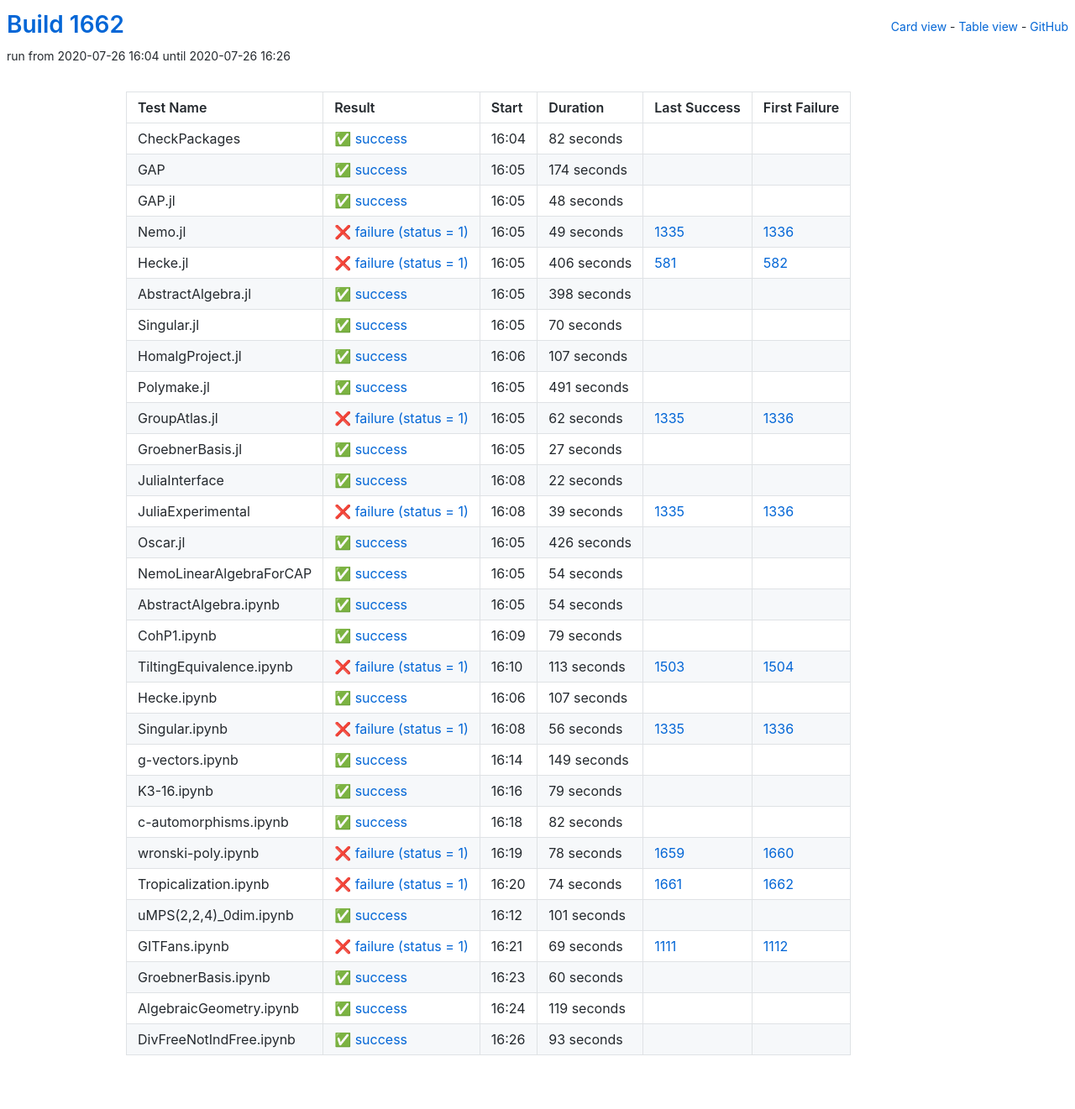
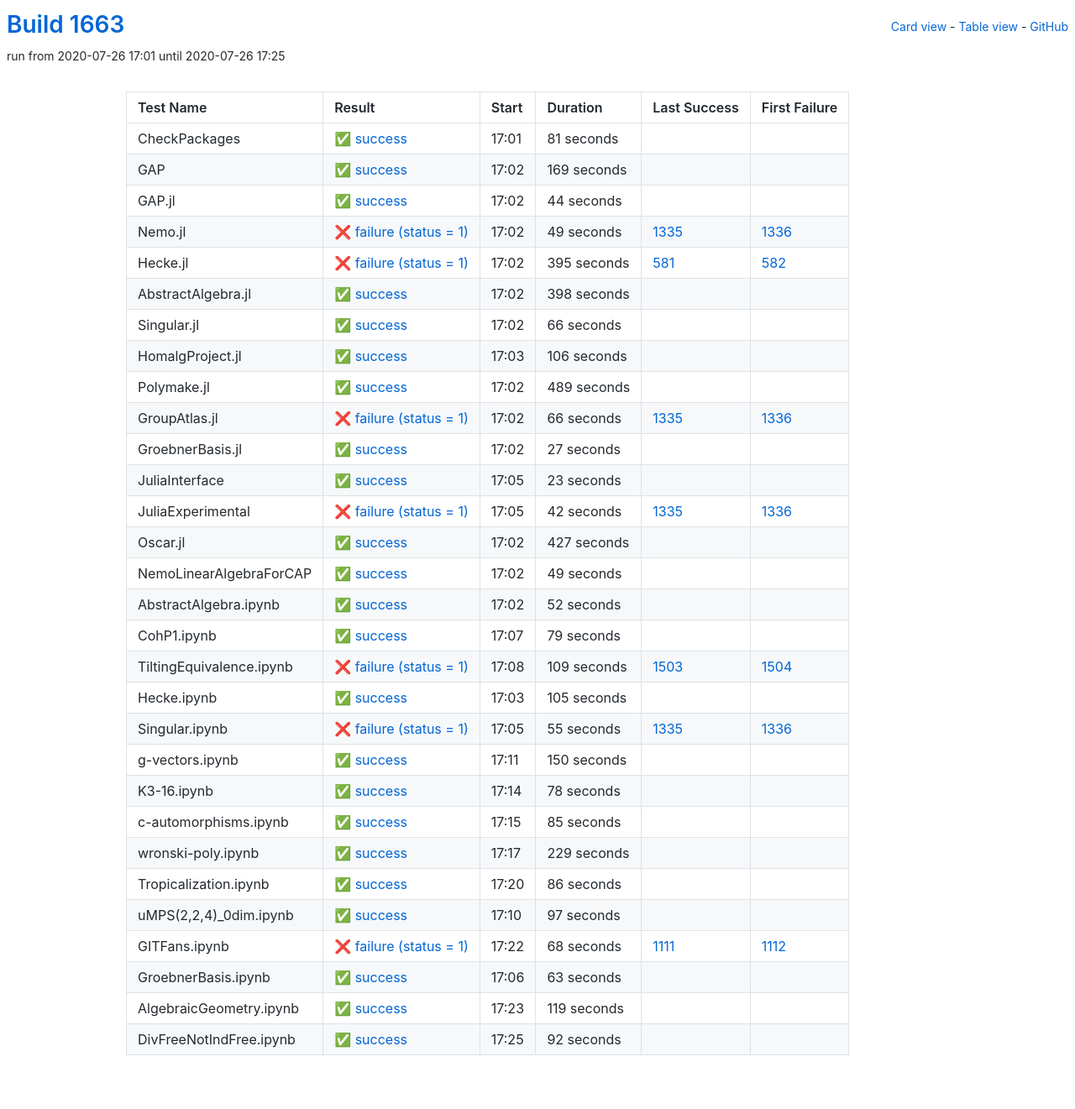
Before and after one commit to oscar-system/oscar-ci-status-1.4, a Jekyll site: the page built from table.html, in a window 1280 px wide. Shown: the whole page at 84% size. Built offline with Jekyll 4.4.1, drawn with Linux system fonts in a browser that asks for light colours.

Commit message:
Build #1663

```diff
--- a/_data/ci.yml
+++ b/_data/ci.yml
@@ -1,6 +1,6 @@
 ---
-build: 1662
-build_url: https://oscarci.mathematik.uni-kl.de/job/oscar-julia-1.4/1662/
+build: 1663
+build_url: https://oscarci.mathematik.uni-kl.de/job/oscar-julia-1.4/1663/
 job: oscar-julia-1.4
 organization: oscar-system
 repo: oscar-ci-status-1.4
@@ -8,44 +8,44 @@ repourl: https://github.com/oscar-system/oscar-ci-status-1.4
 tests:
 - name: CheckPackages
   id: checkpackages
-  log: https://oscarci.mathematik.uni-kl.de/job/oscar-julia-1.4/1662/artifact/logs/build-1662/CheckPackages.log
-  start: 2020-07-26 16:04
+  log: https://oscarci.mathematik.uni-kl.de/job/oscar-julia-1.4/1663/artifact/logs/build-1663/CheckPackages.log
+  start: 2020-07-26 17:01
   success: true
   exitcode: 0
   status: success
-  duration: 82
+  duration: 81
   last_success: false
   last_success_url:
   first_failure: false
   first_failure_url:
 - name: GAP
   id: gap
-  log: https://oscarci.mathematik.uni-kl.de/job/oscar-julia-1.4/1662/artifact/logs/build-1662/GAP.log
-  start: 2020-07-26 16:05
+  log: https://oscarci.mathematik.uni-kl.de/job/oscar-julia-1.4/1663/artifact/logs/build-1663/GAP.log
+  start: 2020-07-26 17:02
   success: true
   exitcode: 0
   status: success
-  duration: 174
+  duration: 169
   last_success: false
   last_success_url:
   first_failure: false
   first_failure_url:
 - name: GAP.jl
   id: gap-jl
-  log: https://oscarci.mathematik.uni-kl.de/job/oscar-julia-1.4/1662/artifact/logs/build-1662/GAP.jl.log
-  start: 2020-07-26 16:05
+  log: https://oscarci.mathematik.uni-kl.de/job/oscar-julia-1.4/1663/artifact/logs/build-1663/GAP.jl.log
+  start: 2020-07-26 17:02
   success: true
   exitcode: 0
   status: success
-  duration: 48
+  duration: 44
   last_success: false
   last_success_url:
   first_failure: false
   first_failure_url:
 - name: Nemo.jl
   id: nemo-jl
-  log: https://oscarci.mathematik.uni-kl.de/job/oscar-julia-1.4/1662/artifact/logs/build-1662/Nemo.jl.log
-  start: 2020-07-26 16:05
+  log: https://oscarci.mathematik.uni-kl.de/job/oscar-julia-1.4/1663/artifact/logs/build-1663/Nemo.jl.log
+  start: 2020-07-26 17:02
   success: false
   exitcode: 1
   status: failure
@@ -56,20 +56,20 @@ tests:
   first_failure_url: https://oscarci.mathematik.uni-kl.de/job/oscar-julia-1.4/1336/
 - name: Hecke.jl
   id: hecke-jl
-  log: https://oscarci.mathematik.uni-kl.de/job/oscar-julia-1.4/1662/artifact/logs/build-1662/Hecke.jl.log
-  start: 2020-07-26 16:05
+  log: https://oscarci.mathematik.uni-kl.de/job/oscar-julia-1.4/1663/artifact/logs/build-1663/Hecke.jl.log
+  start: 2020-07-26 17:02
   success: false
   exitcode: 1
   status: failure
-  duration: 406
+  duration: 395
   last_success: 581
   last_success_url: https://oscarci.mathematik.uni-kl.de/job/oscar-julia-1.4/581/
   first_failure: 582
   first_failure_url: https://oscarci.mathematik.uni-kl.de/job/oscar-julia-1.4/582/
 - name: AbstractAlgebra.jl
   id: abstractalgebra-jl
-  log: https://oscarci.mathematik.uni-kl.de/job/oscar-julia-1.4/1662/artifact/logs/build-1662/AbstractAlgebra.jl.log
-  start: 2020-07-26 16:05
+  log: https://oscarci.mathematik.uni-kl.de/job/oscar-julia-1.4/1663/artifact/logs/build-1663/AbstractAlgebra.jl.log
+  start: 2020-07-26 17:02
   success: true
   exitcode: 0
   status: success
@@ -80,56 +80,56 @@ tests:
   first_failure_url:
 - name: Singular.jl
   id: singular-jl
-  log: https://oscarci.mathematik.uni-kl.de/job/oscar-julia-1.4/1662/artifact/logs/build-1662/Singular.jl.log
-  start: 2020-07-26 16:05
+  log: https://oscarci.mathematik.uni-kl.de/job/oscar-julia-1.4/1663/artifact/logs/build-1663/Singular.jl.log
+  start: 2020-07-26 17:02
   success: true
   exitcode: 0
   status: success
-  duration: 70
+  duration: 66
   last_success: false
   last_success_url:
   first_failure: false
   first_failure_url:
 - name: HomalgProject.jl
   id: homalgproject-jl
-  log: https://oscarci.mathematik.uni-kl.de/job/oscar-julia-1.4/1662/artifact/logs/build-1662/HomalgProject.jl.log
-  start: 2020-07-26 16:06
+  log: https://oscarci.mathematik.uni-kl.de/job/oscar-julia-1.4/1663/artifact/logs/build-1663/HomalgProject.jl.log
+  start: 2020-07-26 17:03
   success: true
   exitcode: 0
   status: success
-  duration: 107
+  duration: 106
   last_success: false
   last_success_url:
   first_failure: false
   first_failure_url:
 - name: Polymake.jl
   id: polymake-jl
-  log: https://oscarci.mathematik.uni-kl.de/job/oscar-julia-1.4/1662/artifact/logs/build-1662/Polymake.jl.log
-  start: 2020-07-26 16:05
+  log: https://oscarci.mathematik.uni-kl.de/job/oscar-julia-1.4/1663/artifact/logs/build-1663/Polymake.jl.log
+  start: 2020-07-26 17:02
   success: true
   exitcode: 0
   status: success
-  duration: 491
+  duration: 489
   last_success: false
   last_success_url:
   first_failure: false
   first_failure_url:
 - name: GroupAtlas.jl
   id: groupatlas-jl
-  log: https://oscarci.mathematik.uni-kl.de/job/oscar-julia-1.4/1662/artifact/logs/build-1662/GroupAtlas.jl.log
-  start: 2020-07-26 16:05
+  log: https://oscarci.mathematik.uni-kl.de/job/oscar-julia-1.4/1663/artifact/logs/build-1663/GroupAtlas.jl.log
+  start: 2020-07-26 17:02
   success: false
   exitcode: 1
   status: failure
-  duration: 62
+  duration: 66
   last_success: 1335
   last_success_url: https://oscarci.mathematik.uni-kl.de/job/oscar-julia-1.4/1335/
   first_failure: 1336
   first_failure_url: https://oscarci.mathematik.uni-kl.de/job/oscar-julia-1.4/1336/
 - name: GroebnerBasis.jl
   id: groebnerbasis-jl
-  log: https://oscarci.mathematik.uni-kl.de/job/oscar-julia-1.4/1662/artifact/logs/build-1662/GroebnerBasis.jl.log
-  start: 2020-07-26 16:05
+  log: https://oscarci.mathematik.uni-kl.de/job/oscar-julia-1.4/1663/artifact/logs/build-1663/GroebnerBasis.jl.log
+  start: 2020-07-26 17:02
   success: true
   exitcode: 0
   status: success
@@ -140,68 +140,68 @@ tests:
   first_failure_url:
 - name: JuliaInterface
   id: juliainterface
-  log: https://oscarci.mathematik.uni-kl.de/job/oscar-julia-1.4/1662/artifact/logs/build-1662/JuliaInterface.log
-  start: 2020-07-26 16:08
+  log: https://oscarci.mathematik.uni-kl.de/job/oscar-julia-1.4/1663/artifact/logs/build-1663/JuliaInterface.log
+  start: 2020-07-26 17:05
   success: true
   exitcode: 0
   status: success
-  duration: 22
+  duration: 23
   last_success: false
   last_success_url:
   first_failure: false
   first_failure_url:
 - name: JuliaExperimental
   id: juliaexperimental
-  log: https://oscarci.mathematik.uni-kl.de/job/oscar-julia-1.4/1662/artifact/logs/build-1662/JuliaExperimental.log
-  start: 2020-07-26 16:08
+  log: https://oscarci.mathematik.uni-kl.de/job/oscar-julia-1.4/1663/artifact/logs/build-1663/JuliaExperimental.log
+  start: 2020-07-26 17:05
   success: false
   exitcode: 1
   status: failure
-  duration: 39
+  duration: 42
   last_success: 1335
   last_success_url: https://oscarci.mathematik.uni-kl.de/job/oscar-julia-1.4/1335/
   first_failure: 1336
   first_failure_url: https://oscarci.mathematik.uni-kl.de/job/oscar-julia-1.4/1336/
 - name: Oscar.jl
   id: oscar-jl
-  log: https://oscarci.mathematik.uni-kl.de/job/oscar-julia-1.4/1662/artifact/logs/build-1662/Oscar.jl.log
-  start: 2020-07-26 16:05
+  log: https://oscarci.mathematik.uni-kl.de/job/oscar-julia-1.4/1663/artifact/logs/build-1663/Oscar.jl.log
+  start: 2020-07-26 17:02
   success: true
   exitcode: 0
   status: success
-  duration: 426
+  duration: 427
   last_success: false
   last_success_url:
   first_failure: false
   first_failure_url:
 - name: NemoLinearAlgebraForCAP
   id: nemolinearalgebraforcap
-  log: https://oscarci.mathematik.uni-kl.de/job/oscar-julia-1.4/1662/artifact/logs/build-1662/NemoLinearAlgebraForCAP.log
-  start: 2020-07-26 16:05
+  log: https://oscarci.mathematik.uni-kl.de/job/oscar-julia-1.4/1663/artifact/logs/build-1663/NemoLinearAlgebraForCAP.log
+  start: 2020-07-26 17:02
   success: true
   exitcode: 0
   status: success
-  duration: 54
+  duration: 49
   last_success: false
   last_success_url:
   first_failure: false
   first_failure_url:
 - name: AbstractAlgebra.ipynb
   id: abstractalgebra-ipynb
-  log: https://oscarci.mathematik.uni-kl.de/job/oscar-julia-1.4/1662/artifact/logs/build-1662/AbstractAlgebra.ipynb.log
-  start: 2020-07-26 16:05
+  log: https://oscarci.mathematik.uni-kl.de/job/oscar-julia-1.4/1663/artifact/logs/build-1663/AbstractAlgebra.ipynb.log
+  start: 2020-07-26 17:02
   success: true
   exitcode: 0
   status: success
-  duration: 54
+  duration: 52
   last_success: false
   last_success_url:
   first_failure: false
   first_failure_url:
 - name: CohP1.ipynb
   id: cohp1-ipynb
-  log: https://oscarci.mathematik.uni-kl.de/job/oscar-julia-1.4/1662/artifact/logs/build-1662/CohP1.ipynb.log
-  start: 2020-07-26 16:09
+  log: https://oscarci.mathematik.uni-kl.de/job/oscar-julia-1.4/1663/artifact/logs/build-1663/CohP1.ipynb.log
+  start: 2020-07-26 17:07
   success: true
   exitcode: 0
   status: success
@@ -212,140 +212,140 @@ tests:
   first_failure_url:
 - name: TiltingEquivalence.ipynb
   id: tiltingequivalence-ipynb
-  log: https://oscarci.mathematik.uni-kl.de/job/oscar-julia-1.4/1662/artifact/logs/build-1662/TiltingEquivalence.ipynb.log
-  start: 2020-07-26 16:10
+  log: https://oscarci.mathematik.uni-kl.de/job/oscar-julia-1.4/1663/artifact/logs/build-1663/TiltingEquivalence.ipynb.log
+  start: 2020-07-26 17:08
   success: false
   exitcode: 1
   status: failure
-  duration: 113
+  duration: 109
   last_success: 1503
   last_success_url: https://oscarci.mathematik.uni-kl.de/job/oscar-julia-1.4/1503/
   first_failure: 1504
   first_failure_url: https://oscarci.mathematik.uni-kl.de/job/oscar-julia-1.4/1504/
 - name: Hecke.ipynb
   id: hecke-ipynb
-  log: https://oscarci.mathematik.uni-kl.de/job/oscar-julia-1.4/1662/artifact/logs/build-1662/Hecke.ipynb.log
-  start: 2020-07-26 16:06
+  log: https://oscarci.mathematik.uni-kl.de/job/oscar-julia-1.4/1663/artifact/logs/build-1663/Hecke.ipynb.log
+  start: 2020-07-26 17:03
   success: true
   exitcode: 0
   status: success
-  duration: 107
+  duration: 105
   last_success: false
   last_success_url:
   first_failure: false
   first_failure_url:
 - name: Singular.ipynb
   id: singular-ipynb
-  log: https://oscarci.mathematik.uni-kl.de/job/oscar-julia-1.4/1662/artifact/logs/build-1662/Singular.ipynb.log
-  start: 2020-07-26 16:08
+  log: https://oscarci.mathematik.uni-kl.de/job/oscar-julia-1.4/1663/artifact/logs/build-1663/Singular.ipynb.log
+  start: 2020-07-26 17:05
   success: false
   exitcode: 1
   status: failure
-  duration: 56
+  duration: 55
   last_success: 1335
   last_success_url: https://oscarci.mathematik.uni-kl.de/job/oscar-julia-1.4/1335/
   first_failure: 1336
   first_failure_url: https://oscarci.mathematik.uni-kl.de/job/oscar-julia-1.4/1336/
 - name: g-vectors.ipynb
   id: g-vectors-ipynb
-  log: https://oscarci.mathematik.uni-kl.de/job/oscar-julia-1.4/1662/artifact/logs/build-1662/g-vectors.ipynb.log
-  start: 2020-07-26 16:14
+  log: https://oscarci.mathematik.uni-kl.de/job/oscar-julia-1.4/1663/artifact/logs/build-1663/g-vectors.ipynb.log
+  start: 2020-07-26 17:11
   success: true
   exitcode: 0
   status: success
-  duration: 149
+  duration: 150
   last_success: false
   last_success_url:
   first_failure: false
   first_failure_url:
 - name: K3-16.ipynb
   id: k3-16-ipynb
-  log: https://oscarci.mathematik.uni-kl.de/job/oscar-julia-1.4/1662/artifact/logs/build-1662/K3-16.ipynb.log
-  start: 2020-07-26 16:16
+  log: https://oscarci.mathematik.uni-kl.de/job/oscar-julia-1.4/1663/artifact/logs/build-1663/K3-16.ipynb.log
+  start: 2020-07-26 17:14
   success: true
   exitcode: 0
   status: success
-  duration: 79
+  duration: 78
   last_success: false
   last_success_url:
   first_failure: false
   first_failure_url:
 - name: c-automorphisms.ipynb
   id: c-automorphisms-ipynb
-  log: https://oscarci.mathematik.uni-kl.de/job/oscar-julia-1.4/1662/artifact/logs/build-1662/c-automorphisms.ipynb.log
-  start: 2020-07-26 16:18
+  log: https://oscarci.mathematik.uni-kl.de/job/oscar-julia-1.4/1663/artifact/logs/build-1663/c-automorphisms.ipynb.log
+  start: 2020-07-26 17:15
   success: true
   exitcode: 0
   status: success
-  duration: 82
+  duration: 85
   last_success: false
   last_success_url:
   first_failure: false
   first_failure_url:
 - name: wronski-poly.ipynb
   id: wronski-poly-ipynb
-  log: https://oscarci.mathematik.uni-kl.de/job/oscar-julia-1.4/1662/artifact/logs/build-1662/wronski-poly.ipynb.log
-  start: 2020-07-26 16:19
-  success: false
-  exitcode: 1
-  status: failure
-  duration: 78
-  last_success: 1659
-  last_success_url: https://oscarci.mathematik.uni-kl.de/job/oscar-julia-1.4/1659/
-  first_failure: 1660
-  first_failure_url: https://oscarci.mathematik.uni-kl.de/job/oscar-julia-1.4/1660/
-- name: Tropicalization.ipynb
-  id: tropicalization-ipynb
-  log: https://oscarci.mathematik.uni-kl.de/job/oscar-julia-1.4/1662/artifact/logs/build-1662/Tropicalization.ipynb.log
-  start: 2020-07-26 16:20
-  success: false
-  exitcode: 1
-  status: failure
-  duration: 74
-  last_success: 1661
-  last_success_url: https://oscarci.mathematik.uni-kl.de/job/oscar-julia-1.4/1661/
-  first_failure: 1662
-  first_failure_url: https://oscarci.mathematik.uni-kl.de/job/oscar-julia-1.4/1662/
-- name: uMPS(2,2,4)_0dim.ipynb
-  id: umps-2-2-4-0dim-ipynb
-  log: https://oscarci.mathematik.uni-kl.de/job/oscar-julia-1.4/1662/artifact/logs/build-1662/uMPS-2-2-4-_0dim.ipynb.log
-  start: 2020-07-26 16:12
+  log: https://oscarci.mathematik.uni-kl.de/job/oscar-julia-1.4/1663/artifact/logs/build-1663/wronski-poly.ipynb.log
+  start: 2020-07-26 17:17
   success: true
   exitcode: 0
   status: success
-  duration: 101
+  duration: 229
+  last_success: false
+  last_success_url:
+  first_failure: false
+  first_failure_url:
+- name: Tropicalization.ipynb
+  id: tropicalization-ipynb
+  log: https://oscarci.mathematik.uni-kl.de/job/oscar-julia-1.4/1663/artifact/logs/build-1663/Tropicalization.ipynb.log
+  start: 2020-07-26 17:20
+  success: true
+  exitcode: 0
+  status: success
+  duration: 86
+  last_success: false
+  last_success_url:
+  first_failure: false
+  first_failure_url:
+- name: uMPS(2,2,4)_0dim.ipynb
+  id: umps-2-2-4-0dim-ipynb
+  log: https://oscarci.mathematik.uni-kl.de/job/oscar-julia-1.4/1663/artifact/logs/build-1663/uMPS-2-2-4-_0dim.ipynb.log
+  start: 2020-07-26 17:10
+  success: true
+  exitcode: 0
+  status: success
+  duration: 97
   last_success: false
   last_success_url:
   first_failure: false
   first_failure_url:
 - name: GITFans.ipynb
   id: gitfans-ipynb
-  log: https://oscarci.mathematik.uni-kl.de/job/oscar-julia-1.4/1662/artifact/logs/build-1662/GITFans.ipynb.log
-  start: 2020-07-26 16:21
+  log: https://oscarci.mathematik.uni-kl.de/job/oscar-julia-1.4/1663/artifact/logs/build-1663/GITFans.ipynb.log
+  start: 2020-07-26 17:22
   success: false
   exitcode: 1
   status: failure
-  duration: 69
+  duration: 68
   last_success: 1111
   last_success_url: https://oscarci.mathematik.uni-kl.de/job/oscar-julia-1.4/1111/
   first_failure: 1112
   first_failure_url: https://oscarci.mathematik.uni-kl.de/job/oscar-julia-1.4/1112/
 - name: GroebnerBasis.ipynb
   id: groebnerbasis-ipynb
-  log: https://oscarci.mathematik.uni-kl.de/job/oscar-julia-1.4/1662/artifact/logs/build-1662/GroebnerBasis.ipynb.log
-  start: 2020-07-26 16:23
+  log: https://oscarci.mathematik.uni-kl.de/job/oscar-julia-1.4/1663/artifact/logs/build-1663/GroebnerBasis.ipynb.log
+  start: 2020-07-26 17:06
   success: true
   exitcode: 0
   status: success
-  duration: 60
+  duration: 63
   last_success: false
   last_success_url:
   first_failure: false
   first_failure_url:
 - name: AlgebraicGeometry.ipynb
   id: algebraicgeometry-ipynb
-  log: https://oscarci.mathematik.uni-kl.de/job/oscar-julia-1.4/1662/artifact/logs/build-1662/AlgebraicGeometry.ipynb.log
-  start: 2020-07-26 16:24
+  log: https://oscarci.mathematik.uni-kl.de/job/oscar-julia-1.4/1663/artifact/logs/build-1663/AlgebraicGeometry.ipynb.log
+  start: 2020-07-26 17:23
   success: true
   exitcode: 0
   status: success
@@ -356,12 +356,12 @@ tests:
   first_failure_url:
 - name: DivFreeNotIndFree.ipynb
   id: divfreenotindfree-ipynb
-  log: https://oscarci.mathematik.uni-kl.de/job/oscar-julia-1.4/1662/artifact/logs/build-1662/DivFreeNotIndFree.ipynb.log
-  start: 2020-07-26 16:26
+  log: https://oscarci.mathematik.uni-kl.de/job/oscar-julia-1.4/1663/artifact/logs/build-1663/DivFreeNotIndFree.ipynb.log
+  start: 2020-07-26 17:25
   success: true
   exitcode: 0
   status: success
-  duration: 93
+  duration: 92
   last_success: false
   last_success_url:
   first_failure: false
```
Also changed, not shown: README.md.
